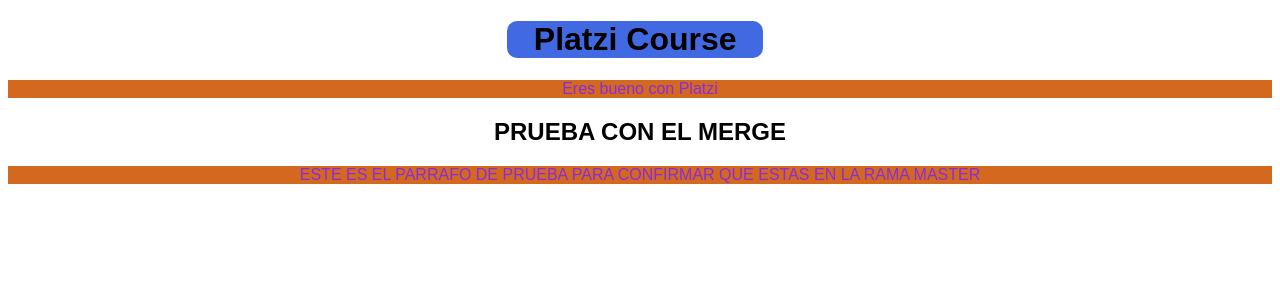
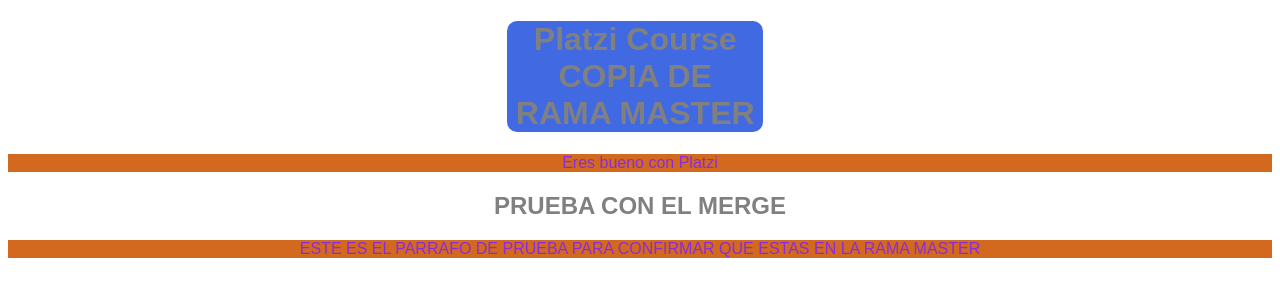
Before and after one commit to leramirez-t/practicgit, a plain HTML site: page index.html in a window 1280 px wide. Drawn offline with Linux system fonts and the light colour scheme.

Commit message:
EDICION DE TITULO Y COLOR

```diff
--- a/css/style.css
+++ b/css/style.css
@@ -1,7 +1,7 @@
 body {
   text-align: center;
   font-family: Arial, Helvetica, sans-serif;
-  color: black;
+  color: gray;
 }
 
 h1 {
--- a/index.html
+++ b/index.html
@@ -11,7 +11,7 @@
 
 <body>
 
-    <h1>Platzi Course</h1>
+    <h1>Platzi Course COPIA DE RAMA MASTER</h1>
 
 
     <p>Eres bueno con Platzi</p>
```
